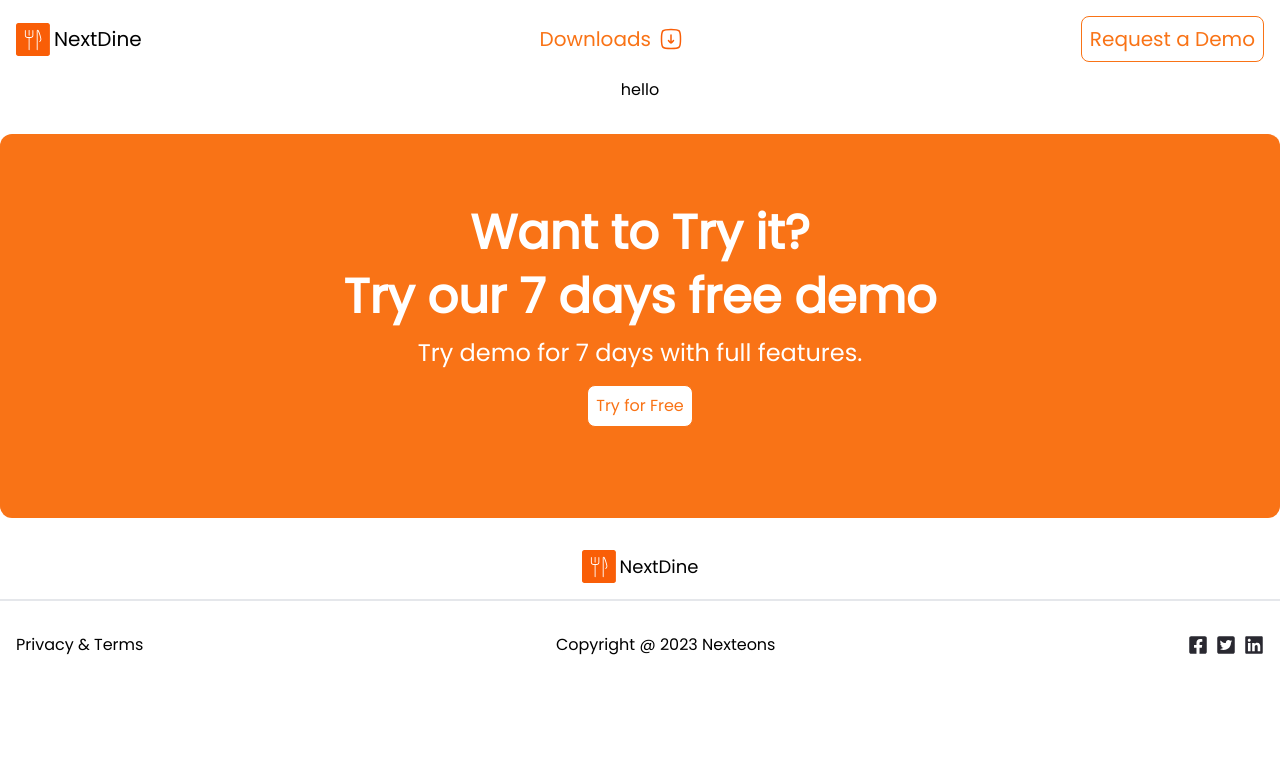
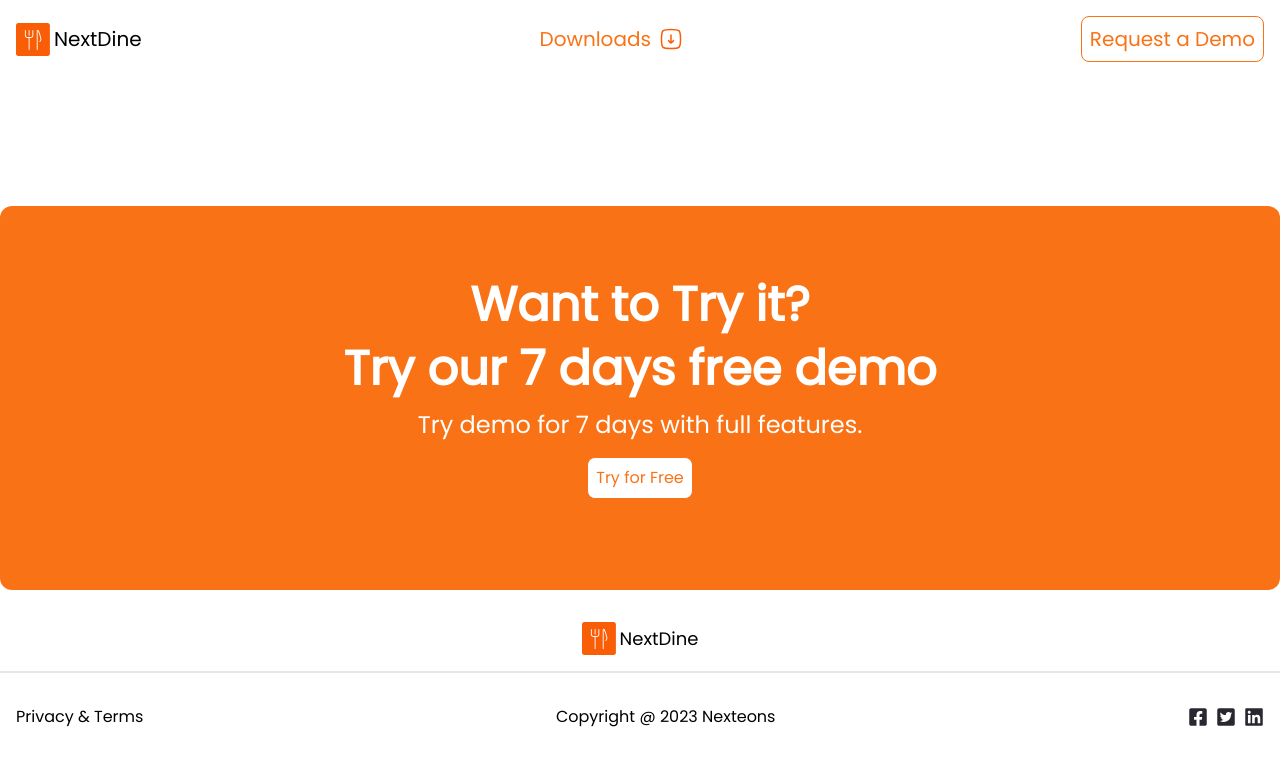
Before and after one commit to thegr8binil/NextDine, a Next.js app: page /Downloads in a window 1280 px wide. Shown: the top 766 px of the page. Built offline with nearby package versions, Linux system fonts and the light colour scheme.

Commit message:
download page

```diff
--- a/app/Downloads/page.js
+++ b/app/Downloads/page.js
@@ -1,7 +1,7 @@
 export default function Home() {
-    return (
-    <main className=" w-screen flex flex-col justify-center items-center">
-        <h1>hello</h1>
+  return (
+    <main className="max-w-10xl flex flex-col-reverse gap-4 mt-24 px-5 items-center sm:flex-row xl:gap-48">
+
     </main>
-    )
-  }
+  );
+}
```
